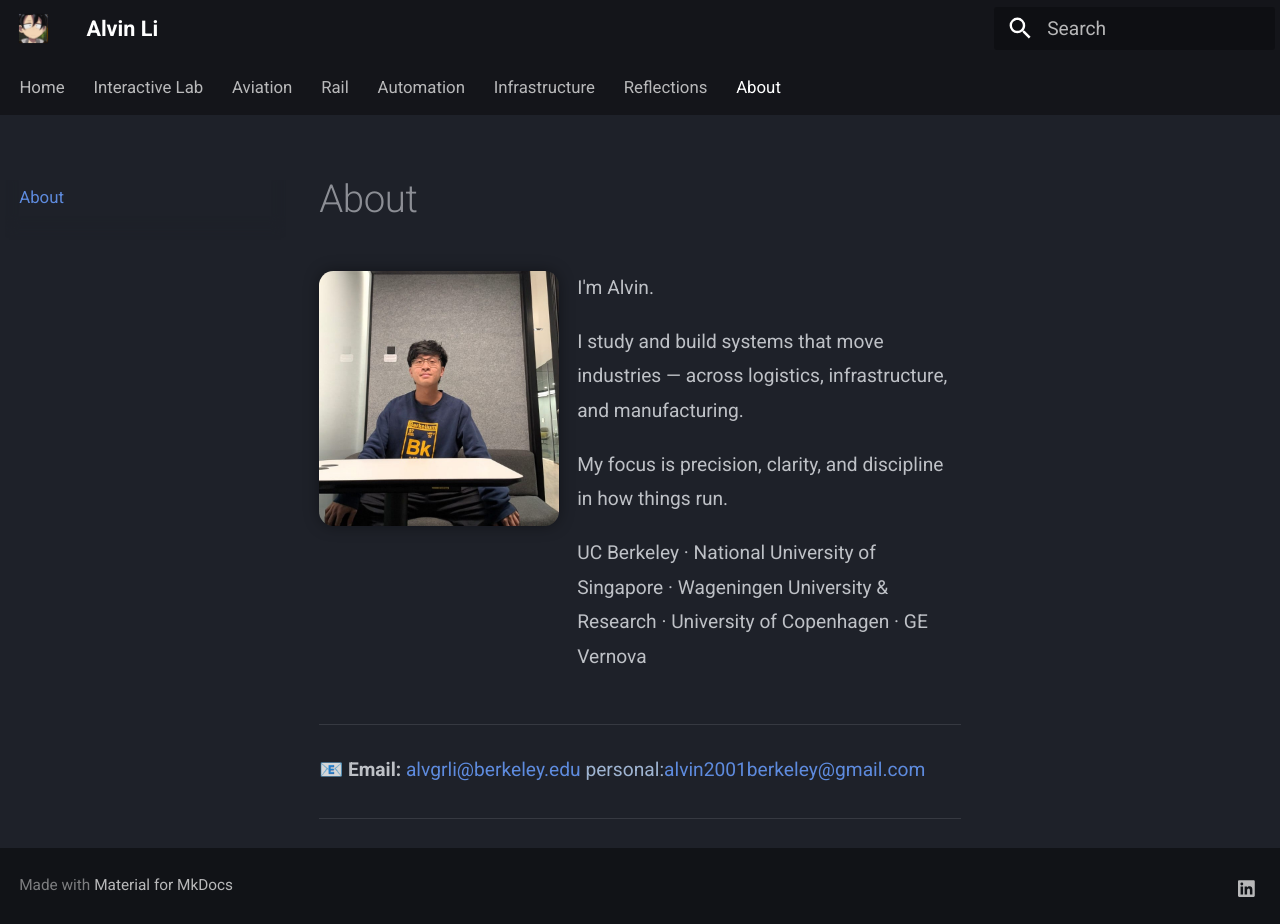
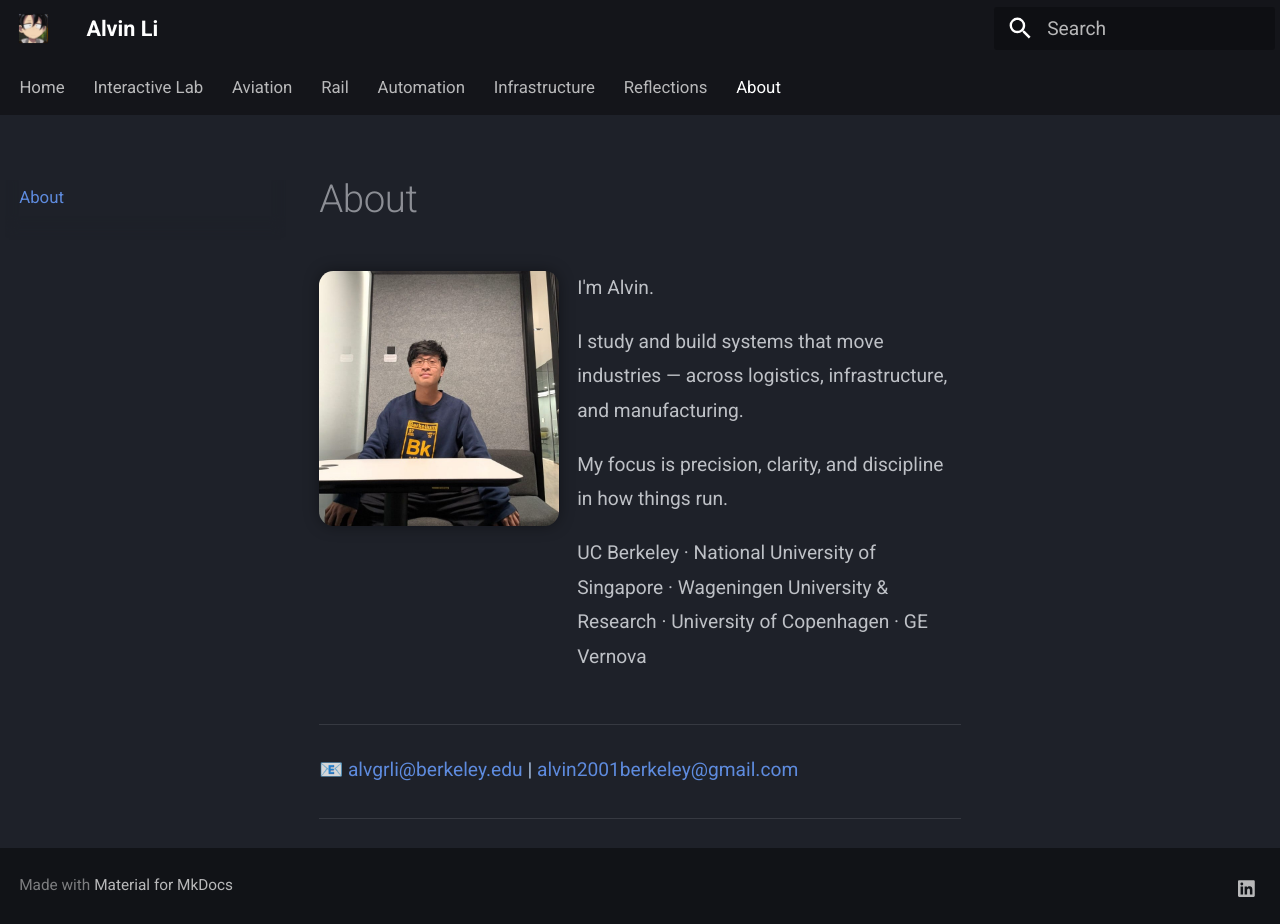
Before and after one commit to alvvvli/alvin-site, an MkDocs documentation site: the page built from docs/about.md, in a window 1280 px wide and 924 px high. Built offline with MkDocs 1.6.1 and Material for MkDocs 9.7.7, drawn with Linux system fonts in a browser that asks for light colours; comment, search, counter and statistics services are not loaded.

Commit message:
Update about.md

```diff
--- a/docs/about.md
+++ b/docs/about.md
@@ -56,10 +56,10 @@
 ---
 
 <div class="hero-text">
-  <p><strong>📧 Email:</strong>
+  <p><strong>📧 </strong>
     <a href="mailto:alvgrli@berkeley.edu">alvgrli@berkeley.edu</a>
     <span style="color:#9fb4d1;"
-    <p>personal:<a href="mailto:alvin2001berkeley@gmail.com">alvin2001berkeley@gmail.com</a></span>
+    <p><strong> | </strong><a href="mailto:alvin2001berkeley@gmail.com">alvin2001berkeley@gmail.com</a></span>
   </p>
 </div>
 
```
